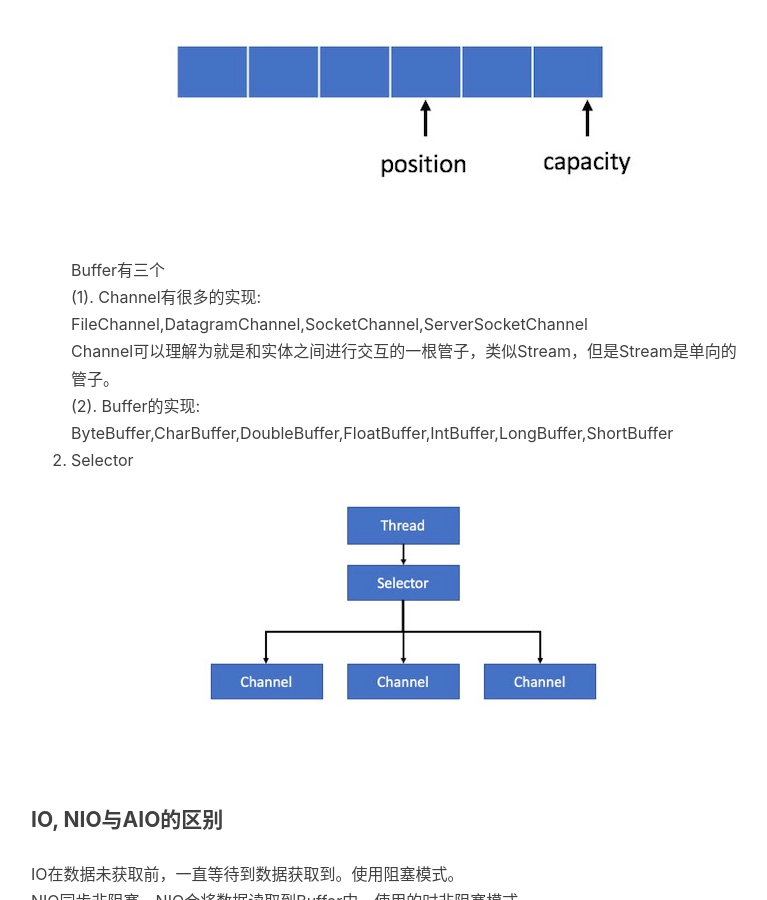
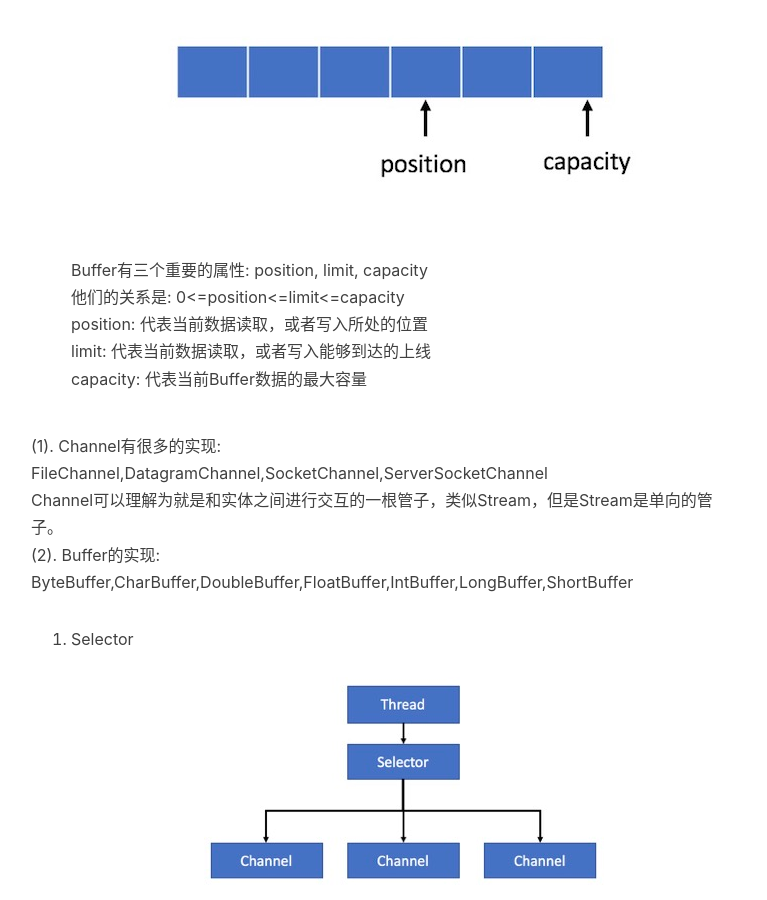
Before and after one commit to baiscjava/basicjava.github.io, a Jekyll site: the page built from _posts/2017-01-23-Java NIO-basic knowledge.md, in a window 1280 px wide and 900 px high, scrolled down 927 px. Shown: the whole window, without its empty margins (234-1001 px from the left). Built offline with Jekyll 4.4.1, drawn with Linux system fonts in a browser that asks for light colours; nearby versions of some CDN libraries; comment, search, counter and statistics services are not loaded.

Commit message:
Update 2017-01-23-Java NIO-basic knowledge.md

```diff
--- a/_posts/2017-01-23-Java NIO-basic knowledge.md
+++ b/_posts/2017-01-23-Java NIO-basic knowledge.md
@@ -14,9 +14,14 @@ Let's talk about the basic knowledge of Java NIO.<br>
 1. Channel & Buffer<br>
 ![gras](/images/NIO/ChannelBuffer.jpg)<br>
 (1). Buffer的本质
-它是一块可以写入数据，并且可以从中读取数据的内存。这块内存被报转化过程和NIO Buffer对象，并提供了一组方法，用来方便的访问内存。
+它是一块可以写入数据，并且可以从中读取数据的内存。这块内存被报转化过程和NIO Buffer对象，并提供了一组方法，用来方便的访问内存。<br>
 ![gras](/images/NIO/nio-buffer.jpg)<br>
-Buffer有三个<br>
+Buffer有三个重要的属性: position, limit, capacity<br>
+他们的关系是: 0<=position<=limit<=capacity<br>
+position: 代表当前数据读取，或者写入所处的位置<br>
+limit: 代表当前数据读取，或者写入能够到达的上线<br>
+capacity: 代表当前Buffer数据的最大容量<br>
+
 (1). Channel有很多的实现:<br>
 FileChannel,DatagramChannel,SocketChannel,ServerSocketChannel<br>
 Channel可以理解为就是和实体之间进行交互的一根管子，类似Stream，但是Stream是单向的管子。<br>
```
